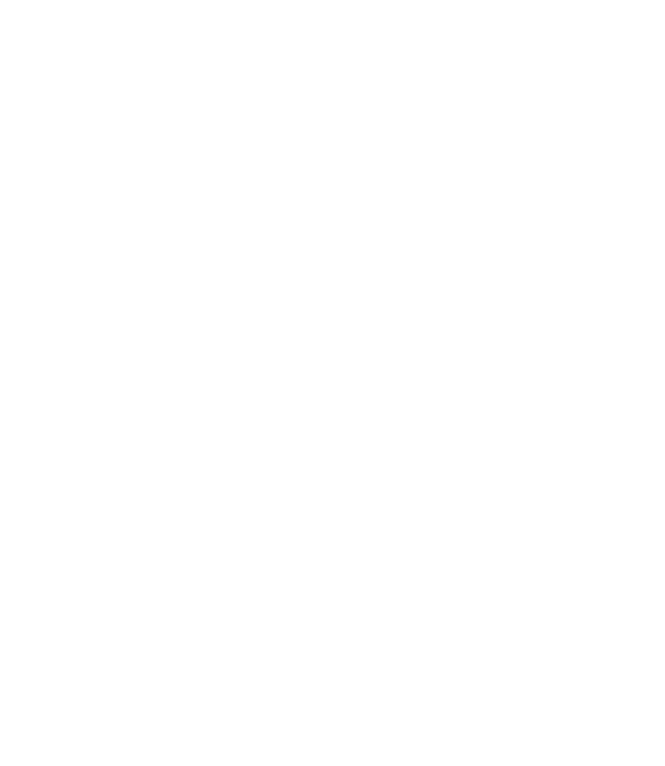
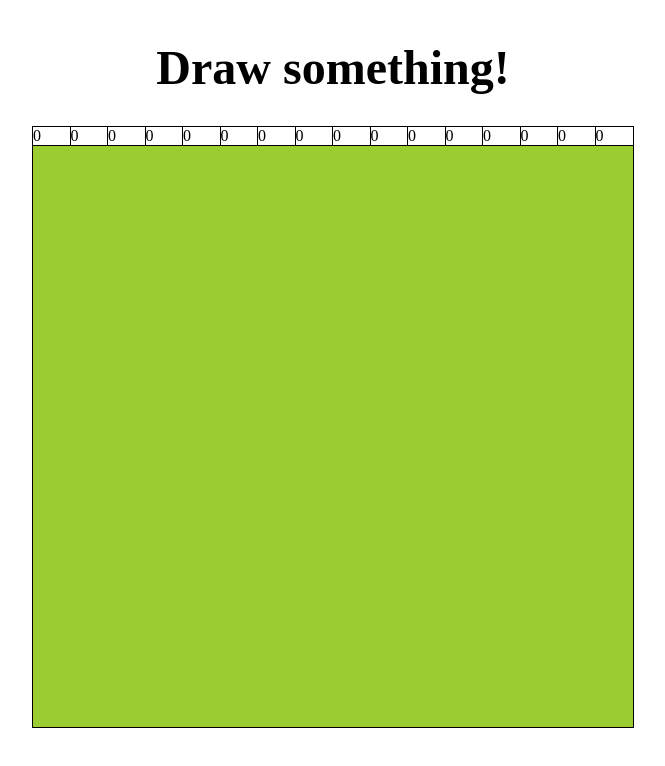
Before and after one commit to Venomkajo/etch-a-sketch, a plain HTML site: page index.html in a window 1280 px wide. Shown: the whole page, without its empty margins (307-972 px from the left). Drawn offline with Linux system fonts and the light colour scheme.

Commit message:
added basic functions, icon, grid

```diff
--- a/drawing.js
+++ b/drawing.js
@@ -0,0 +1,22 @@
+var container = document.getElementById('container');
+
+addPixels(16);
+
+var gridPixels;
+
+function addPixels(amount){
+    for (let i = 0; i < amount; i++){
+
+        var newPixel = document.createElement('div');
+        newPixel.classList.add('pixel');
+        newPixel.textContent = '0';
+        newPixel.style.backgroundColor = 'white';
+
+        container.append(newPixel);
+    }
+
+    gridPixels = document.querySelectorAll('.pixel');
+
+    console.log(gridPixels);
+
+}
--- a/index.html
+++ b/index.html
@@ -4,6 +4,15 @@
     <head>
         <title>Draw something!</title>
         <link rel="stylesheet" href="styles.css">
+        <link rel="icon" type="image/png" href="favi.png">
         <script src="drawing.js" defer></script>
     </head>
+    <body>
+        <div class="header">
+            <h1>Draw something!</h1>
+        </div>
+        <div class="container" id="container">
+
+        </div>
+    </body>
 </html>
--- a/styles.css
+++ b/styles.css
@@ -0,0 +1,32 @@
+body
+{
+    display: flex;
+    justify-content: center;
+    align-items: center;
+    flex-direction: column;
+}
+
+.header
+{
+    font-size: 24px;
+    text-align: center;
+}
+
+.container
+{
+    display: flex;
+    align-items: flex-start;
+    justify-content: center;
+    width: 600px;
+    height: 600px;
+    background-color: yellowgreen;
+    outline: black solid 1px;
+}
+
+.pixel
+{
+    flex: 1;
+    flex-wrap: wrap;
+    width: 10px;
+    outline: black solid 1px;
+}
```
Also changed, not shown: favi.png (added).
